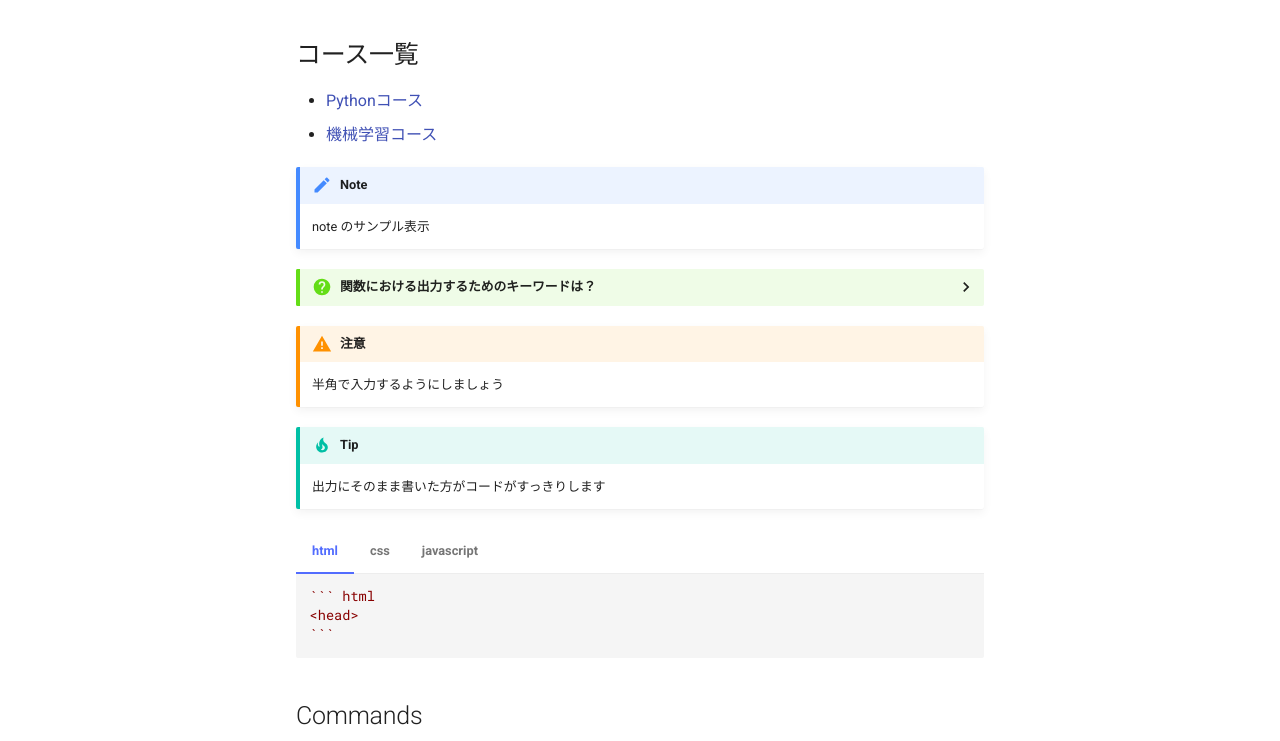
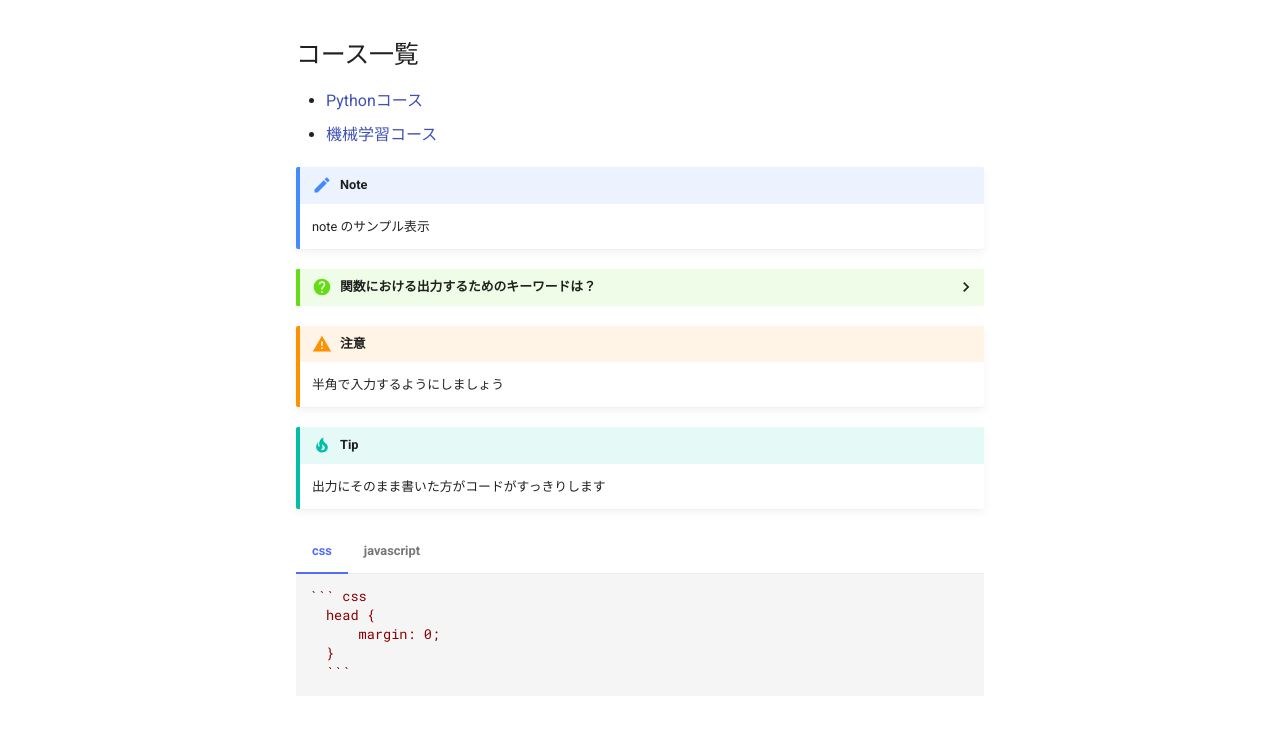
Before and after one commit to 0223juvet/pypage, a plain HTML site: page index.html in a window 1280 px wide. Shown: the part 208-949 px from the top of the page. Drawn offline with nearby package versions, Linux system fonts and the light colour scheme.

Commit message:
Deployed f8a027d with MkDocs version: 1.2.2

````diff
--- a/index.html
+++ b/index.html
@@ -435,21 +435,15 @@
 <p class="admonition-title">Tip</p>
 <p>出力にそのまま書いた方がコードがすっきりします</p>
 </div>
-<div class="tabbed-set" data-tabs="1:3"><input checked="checked" id="__tabbed_1_1" name="__tabbed_1" type="radio" /><label for="__tabbed_1_1">html</label><div class="tabbed-content">
-<div class="highlight"><pre><span></span><code>``` html
-&lt;head&gt;
-```
-</code></pre></div>
-</div>
-<input id="__tabbed_1_2" name="__tabbed_1" type="radio" /><label for="__tabbed_1_2">css</label><div class="tabbed-content">
+<div class="tabbed-set" data-tabs="1:2"><input checked="checked" id="__tabbed_1_1" name="__tabbed_1" type="radio" /><label for="__tabbed_1_1">css</label><div class="tabbed-content">
 <div class="highlight"><pre><span></span><code>``` css
-head {
-    margin: 0;
+  head {
+      margin: 0;
   }
   ```
 </code></pre></div>
 </div>
-<input id="__tabbed_1_3" name="__tabbed_1" type="radio" /><label for="__tabbed_1_3">javascript</label><div class="tabbed-content">
+<input id="__tabbed_1_2" name="__tabbed_1" type="radio" /><label for="__tabbed_1_2">javascript</label><div class="tabbed-content">
 <div class="highlight"><pre><span></span><code>``` javascript
 var video = document.getelementById(&quot;video&quot;)
 ```
````
Also changed, not shown: search/search_index.json (+1 -1 lines), 1 other file.
